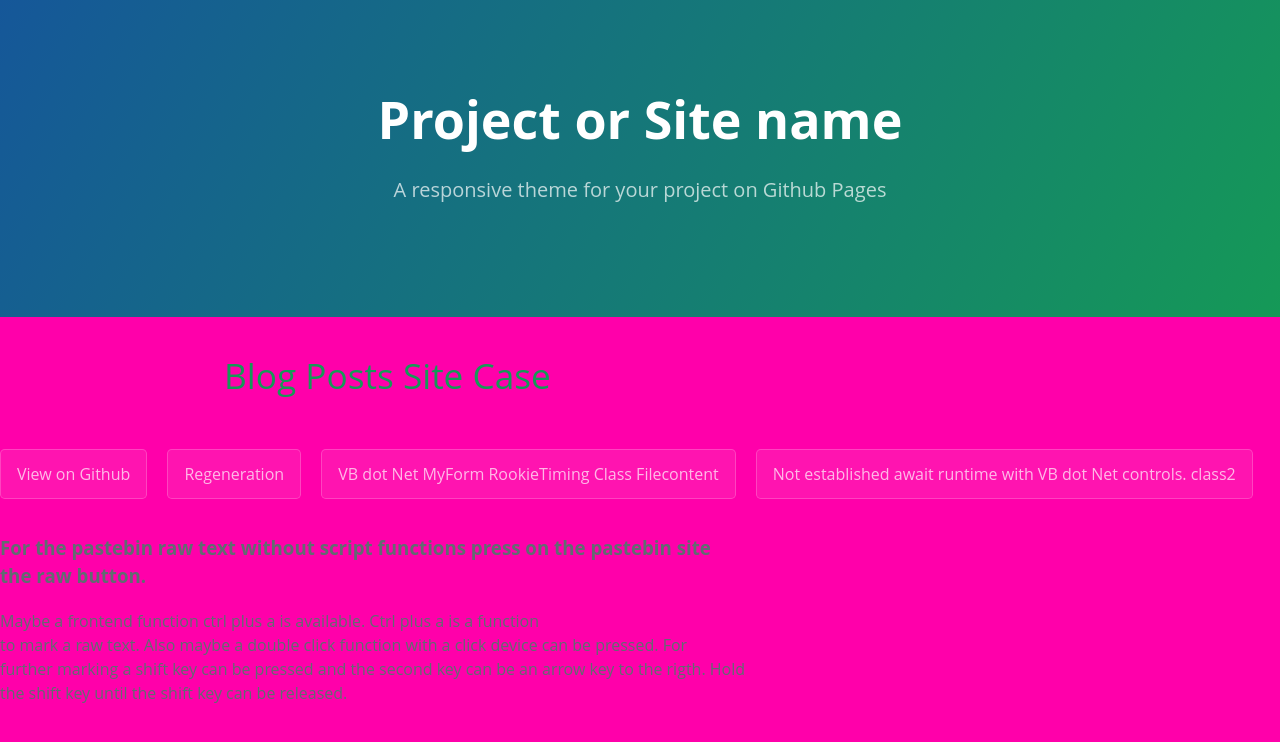
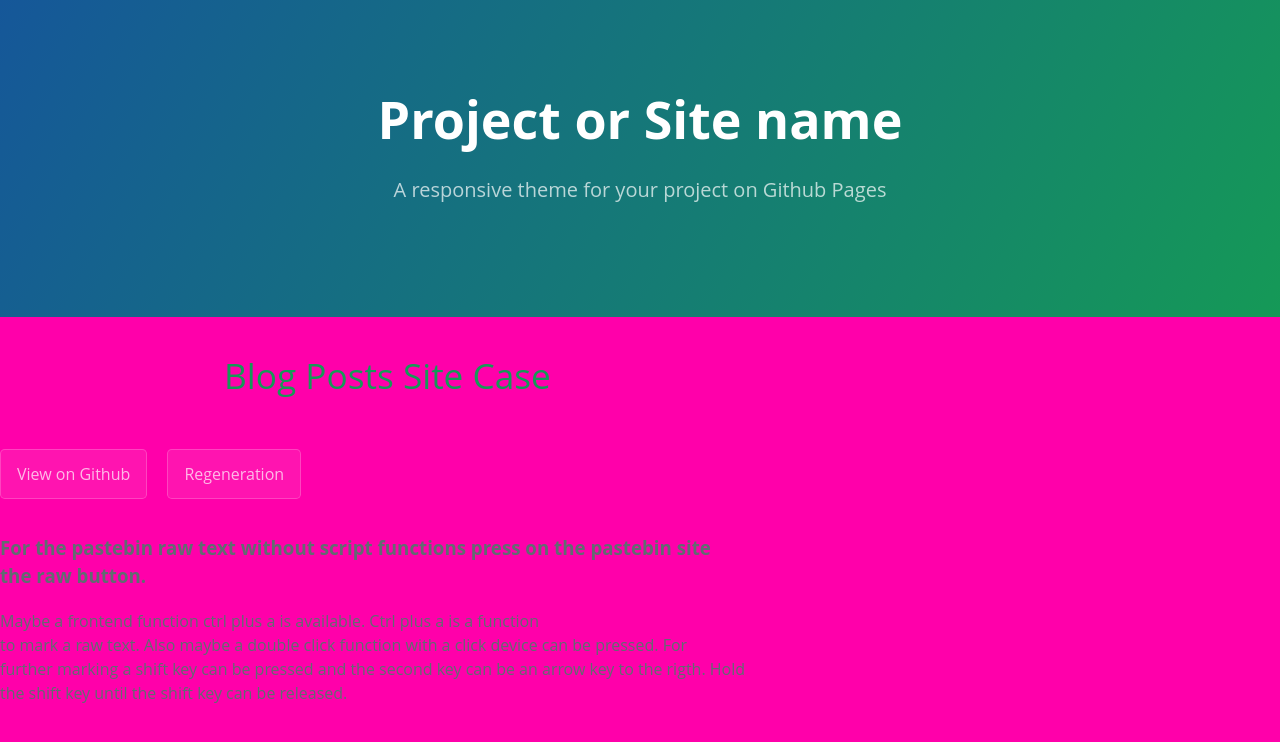
Before and after one commit to ledlightjungledStefan/Osterei, a Jekyll site: the page built from index.markdown, in a window 1280 px wide. Shown: the top 742 px of the page. Built offline with Jekyll 4.4.1, drawn with Linux system fonts in a browser that asks for light colours.

Commit message:
Update index.html

```diff
--- a/_layouts/index.html
+++ b/_layouts/index.html
@@ -20,8 +20,6 @@
     </section>
     <a href="#" class="btn">View on Github</a>
     <a href="/Osterei/solarplexus.html" class="btn">Regeneration</a>
-    <a href="https://pastebin.com/1Lksr6LN" class="btn">VB dot Net MyForm RookieTiming Class Filecontent</a>
-    <a href="https://pastebin.com/Yaf8yRcV" class="btn">Not established await runtime with VB dot Net controls. class2</a>
     <h3>For the pastebin raw text without script functions press on the pastebin site <br>
  the raw button.</h3>
     <p>
```
